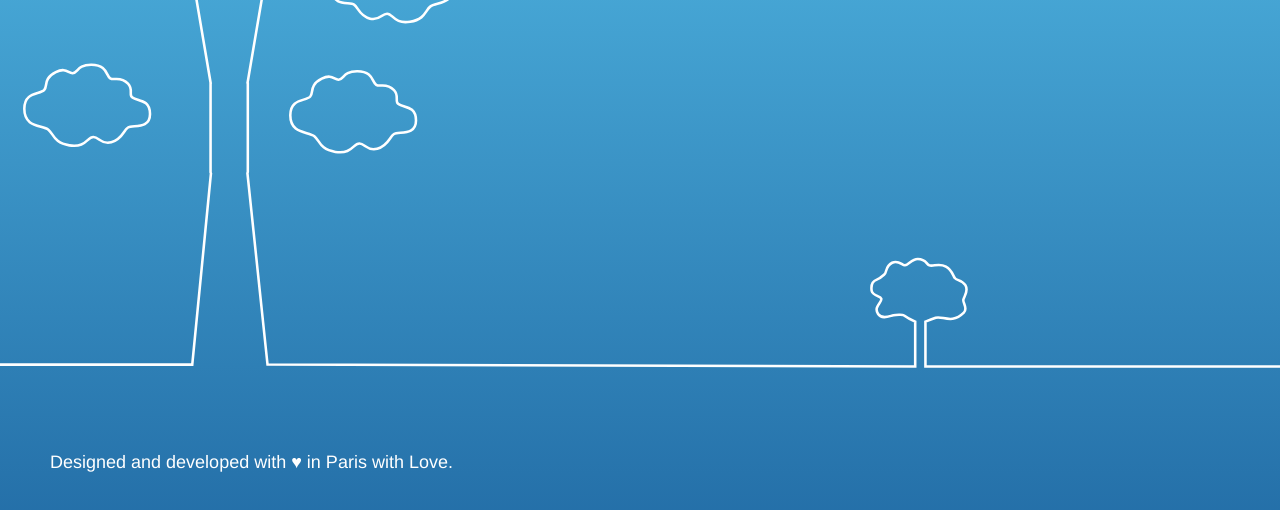
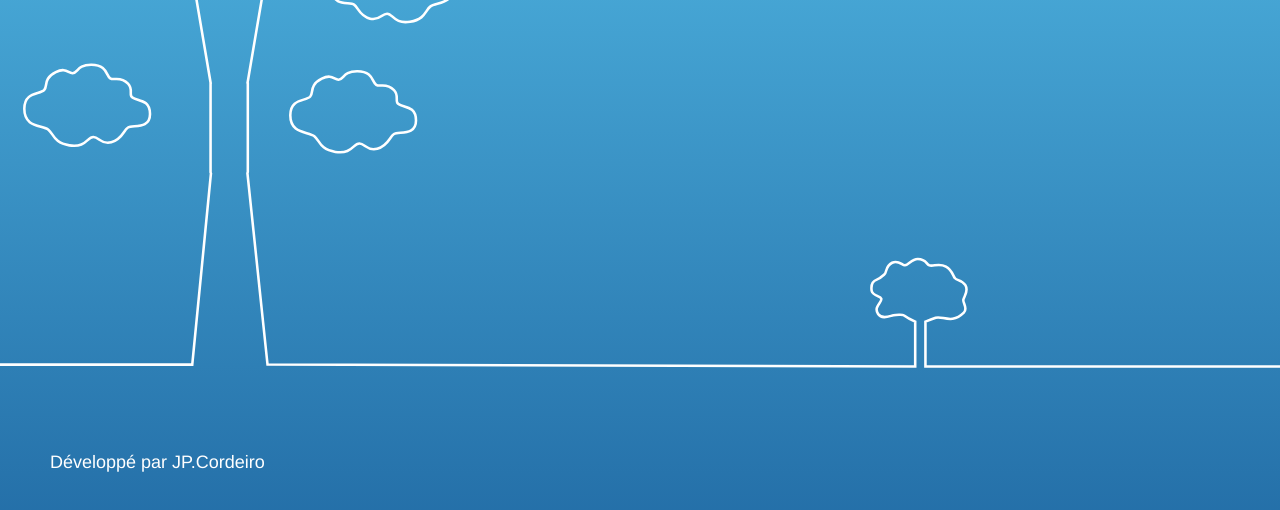
Before and after one commit to cordeirojp/TestLambdaJPCWeb, a website: page public/index.html in a window 1280 px wide. Shown: the part 278-788 px from the top of the page. Drawn offline with Linux system fonts and the light colour scheme.

Commit message:
change footer

```diff
--- a/public/index.html
+++ b/public/index.html
@@ -69,7 +69,7 @@
     </div>
 
     <footer>
-        <p class="footer-contents">Designed and developed with <a href="https://aws.amazon.com/careers/devtools-jobs/">♥</a> in Paris with Love.</p>
+        <p class="footer-contents">Développé par JP.Cordeiro</p>
     </footer>
 
     <script src="assets/js/set-background.js"></script>
```
